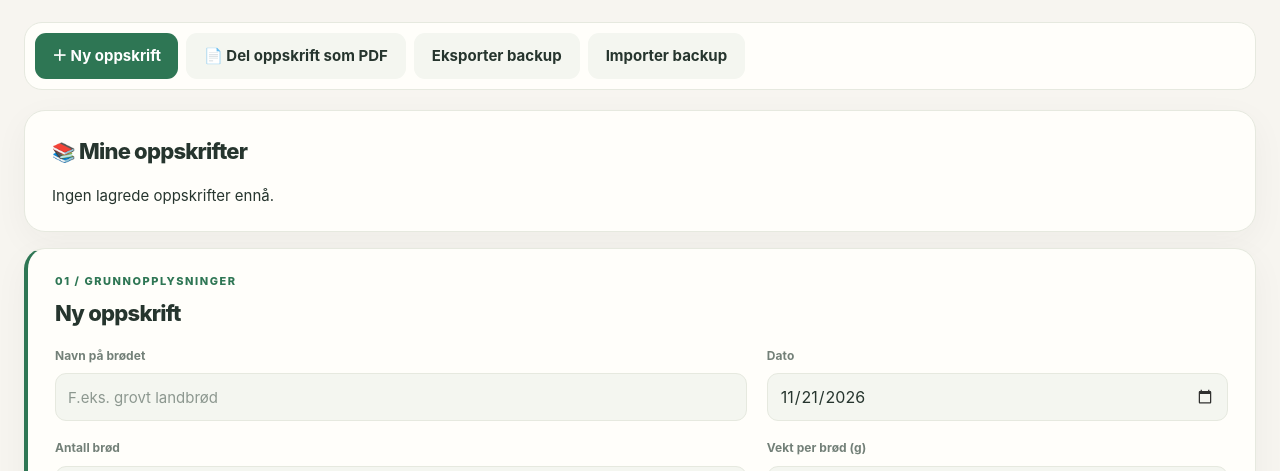
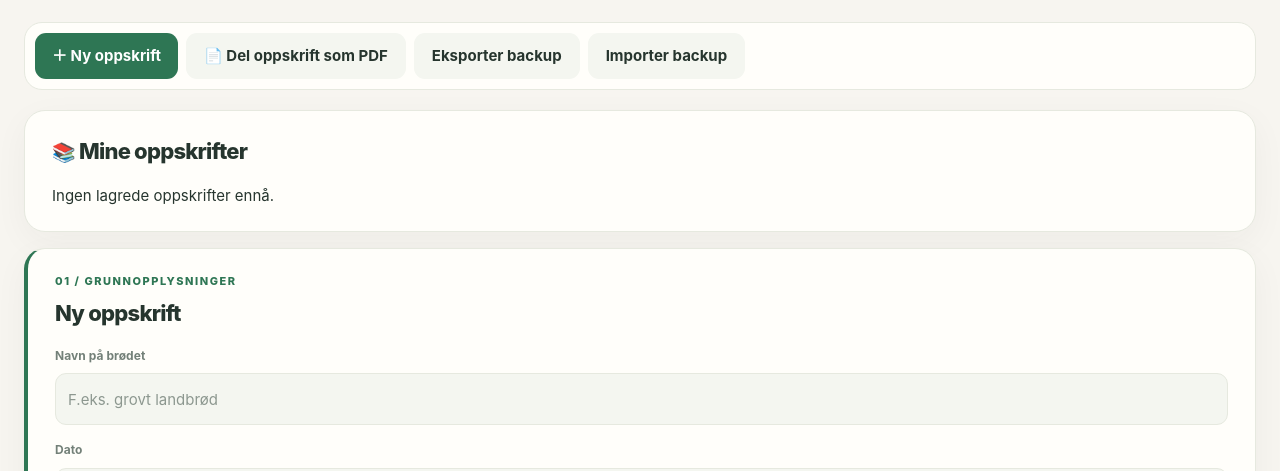
Before and after one commit to kamransound-arch/Bread-Journal-, a plain HTML site: page index.html in a window 1280 px wide. Shown: the part 329-800 px from the top of the page. Drawn offline with Linux system fonts and the light colour scheme.

Commit message:
Add files via upload

```diff
--- a/index.html
+++ b/index.html
@@ -45,6 +45,15 @@ html[data-theme=dark] .welcome{background:linear-gradient(115deg,#294638,#385840
 .basics-panel .field label{display:block;margin-bottom:1px}
 @media(max-width:600px){.basics-panel .grid{grid-template-columns:minmax(0,1fr) minmax(0,1fr);gap:14px 12px}.basics-panel .field:nth-child(1),.basics-panel .field:nth-child(2){grid-column:1/-1}.basics-panel input[type="date"]{min-height:50px}}
 @media(max-width:380px){.basics-panel .field:nth-child(3),.basics-panel .field:nth-child(4){grid-column:1/-1}}
+
+/* v21: stable full-width name/date rows; compact count and weight row */
+.basics-panel .grid{display:grid;grid-template-columns:repeat(2,minmax(0,1fr));gap:16px 12px;align-items:stretch}
+.basics-panel .field:nth-child(1),.basics-panel .field:nth-child(2){grid-column:1 / -1}
+.basics-panel .field{min-width:0;width:100%;overflow:visible}
+.basics-panel .field input,.basics-panel .field select{box-sizing:border-box;width:100%;min-width:0;max-width:100%;min-height:52px}
+.basics-panel #date{display:block;box-sizing:border-box;width:100%;min-width:0;max-width:100%;font-size:16px;text-align:left;direction:ltr;-webkit-appearance:auto;appearance:auto;padding:10px 12px}
+.basics-panel #date::-webkit-date-and-time-value{text-align:left;min-width:0}
+@media(max-width:380px){.basics-panel .field:nth-child(3),.basics-panel .field:nth-child(4){grid-column:auto}.basics-panel .grid{gap:12px 8px}.basics-panel .field select{padding:9px 6px;font-size:15px}}
 </style></head><body><header><div class="top"><div><h1>🍞 Brødjournal</h1><div>Min personlige bakebok</div></div><button class="secondary" id="themeBtn" type="button">🌙 Mørk modus</button></div></header>
 <main>
 <section class="welcome"><div><div class="eyebrow">DIN DIGITALE BAKEBOK</div><h2>Bak noe godt i dag.</h2><p>Samle favorittoppskriftene dine, juster ingrediensene og ta vare på resultatet.</p></div><div class="welcome-icon" aria-hidden="true">🥖</div></section>
```
